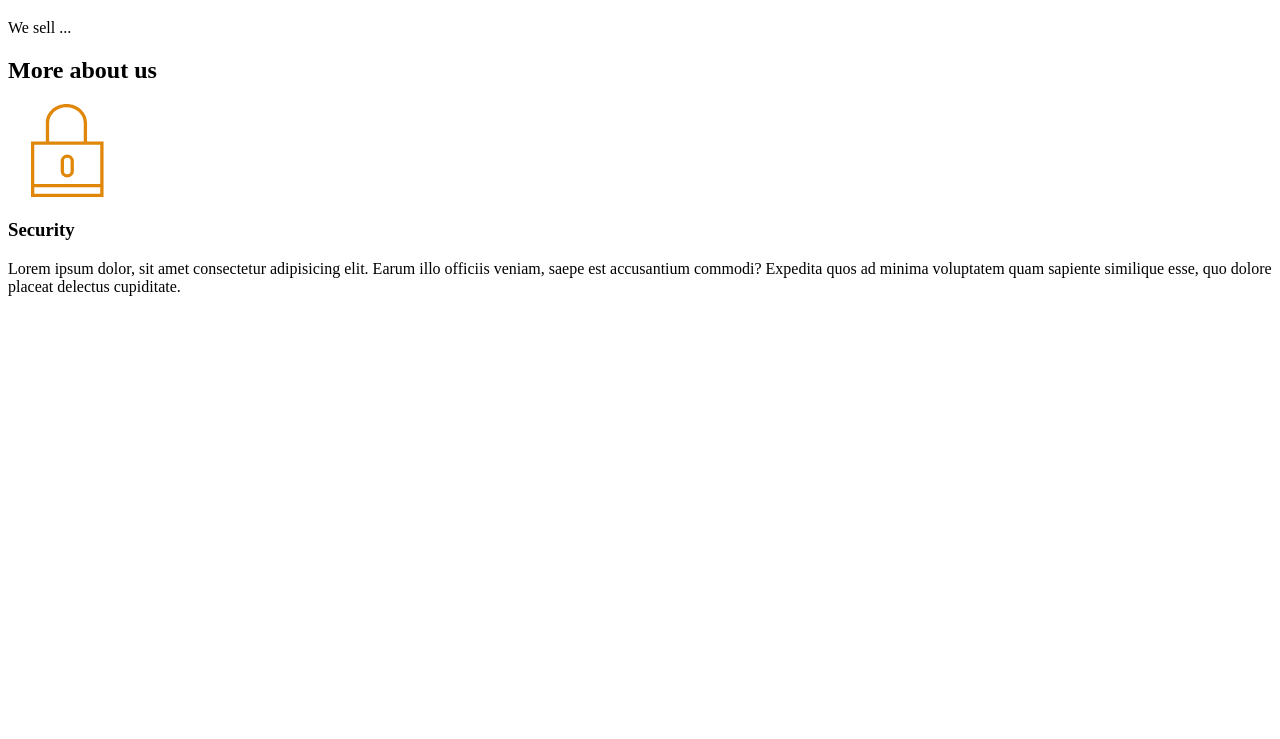
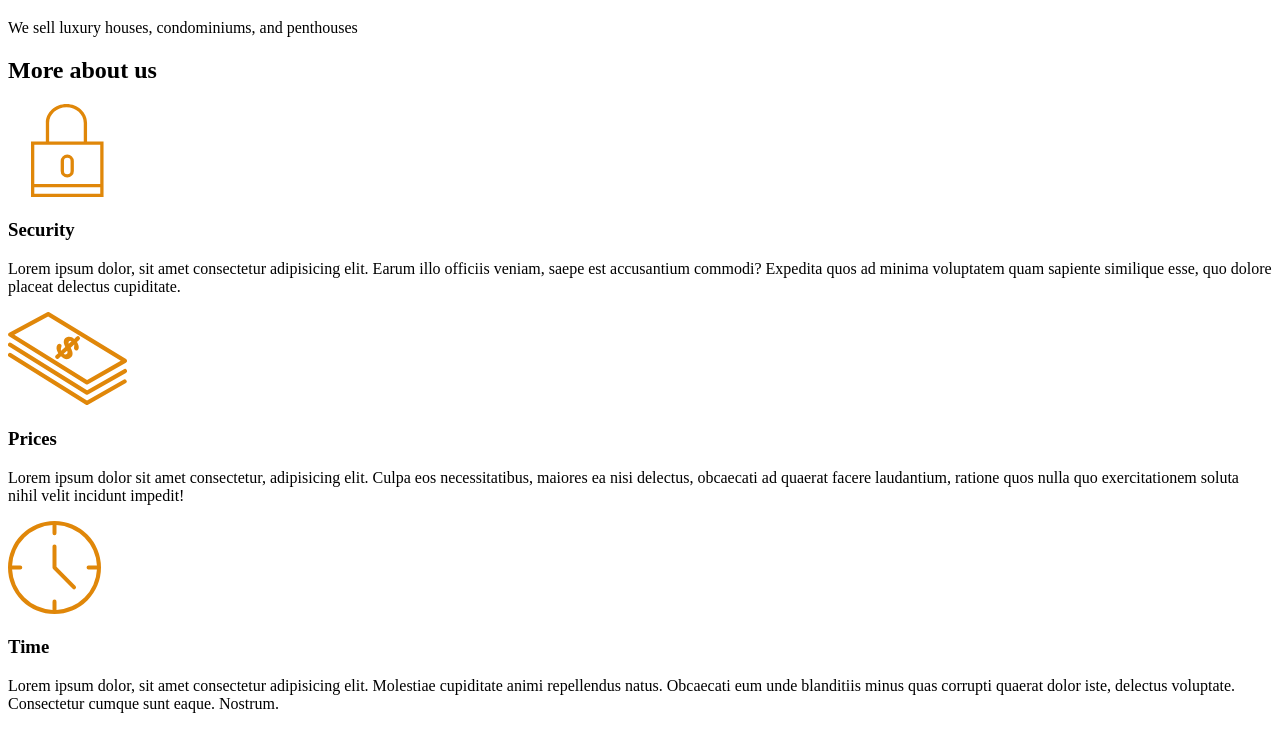
Before and after one commit to yeahned/Real-Estate, a plain HTML site: page index.html in a window 1280 px wide. Shown: the part 61-800 px from the top of the page. Drawn offline with Linux system fonts and the light colour scheme.

Commit message:
creating the project

```diff
--- a/index.html
+++ b/index.html
@@ -3,7 +3,8 @@
 <head>
     <meta charset="UTF-8">
     <meta name="viewport" content="width=device-width, initial-scale=1.0">
-    <title>Document</title>
+    <link rel="stylesheet" href="mystyle.css">
+    <title>RealEstate</title>
 </head>
 <body>
     <header>
@@ -11,7 +12,7 @@
         <nav>
 
         </nav>
-        <p>We sell ...</p>
+        <p>We sell luxury houses, condominiums, and penthouses</p>
     </header>
     <main>
         <h2>More about us</h2>
@@ -20,6 +21,17 @@
             <h3>Security</h3>
             <p>Lorem ipsum dolor, sit amet consectetur adipisicing elit. Earum illo officiis veniam, saepe est accusantium commodi? Expedita quos ad minima voluptatem quam sapiente similique esse, quo dolore placeat delectus cupiditate.</p>
         </div>
+        <div>
+            <img src="./img/icon2.svg" alt="">
+            <h3>Prices</h3>
+            <p>Lorem ipsum dolor sit amet consectetur, adipisicing elit. Culpa eos necessitatibus, maiores ea nisi delectus, obcaecati ad quaerat facere laudantium, ratione quos nulla quo exercitationem soluta nihil velit incidunt impedit!</p>
+        </div>
+        <div>
+            <img src="./img/icon3.svg" alt="">
+            <h3>Time</h3>
+            <p>Lorem ipsum dolor, sit amet consectetur adipisicing elit. Molestiae cupiditate animi repellendus natus. Obcaecati eum unde blanditiis minus quas corrupti quaerat dolor iste, delectus voluptate. Consectetur cumque sunt eaque. Nostrum.</p>
+
+        </div>
     </main>
     </body>
     </html>
```
